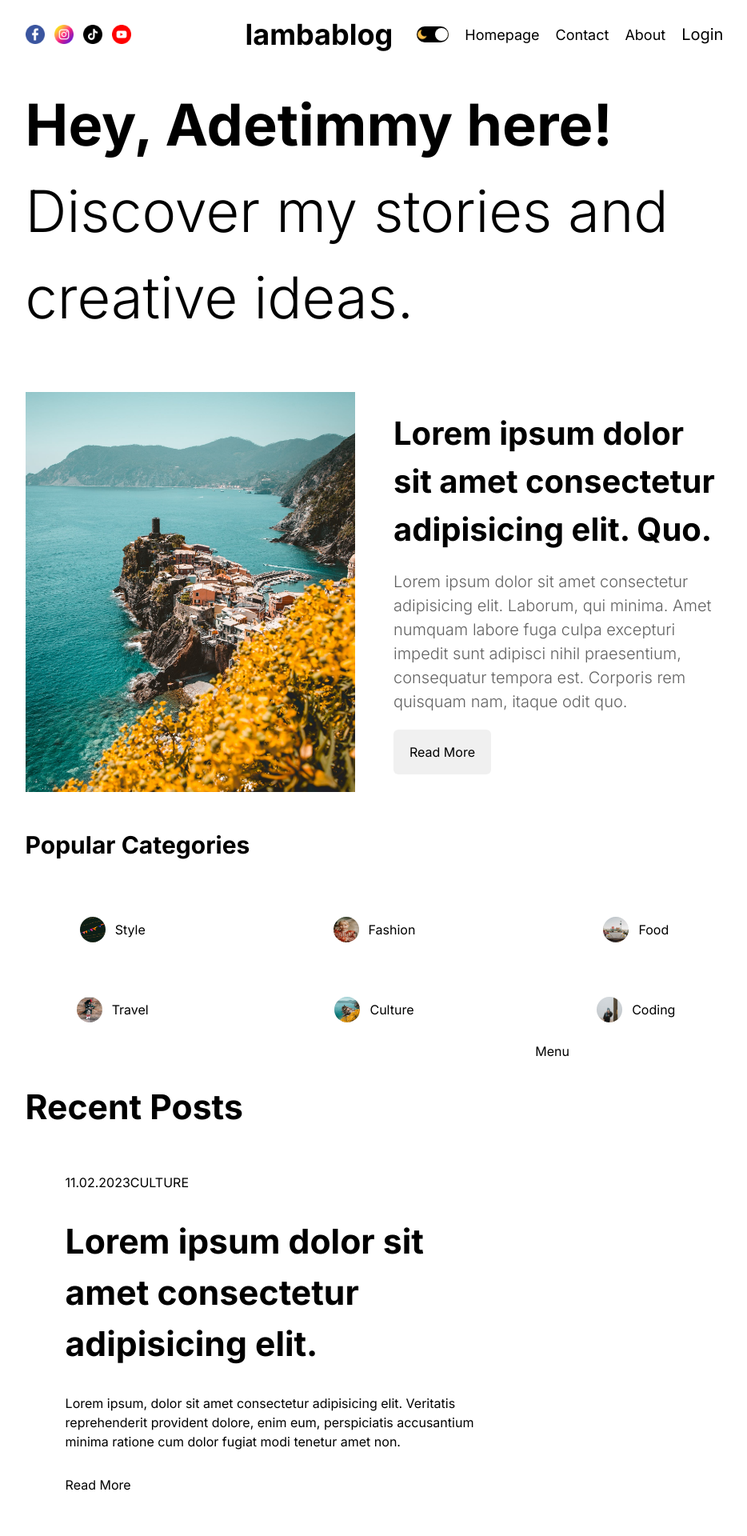
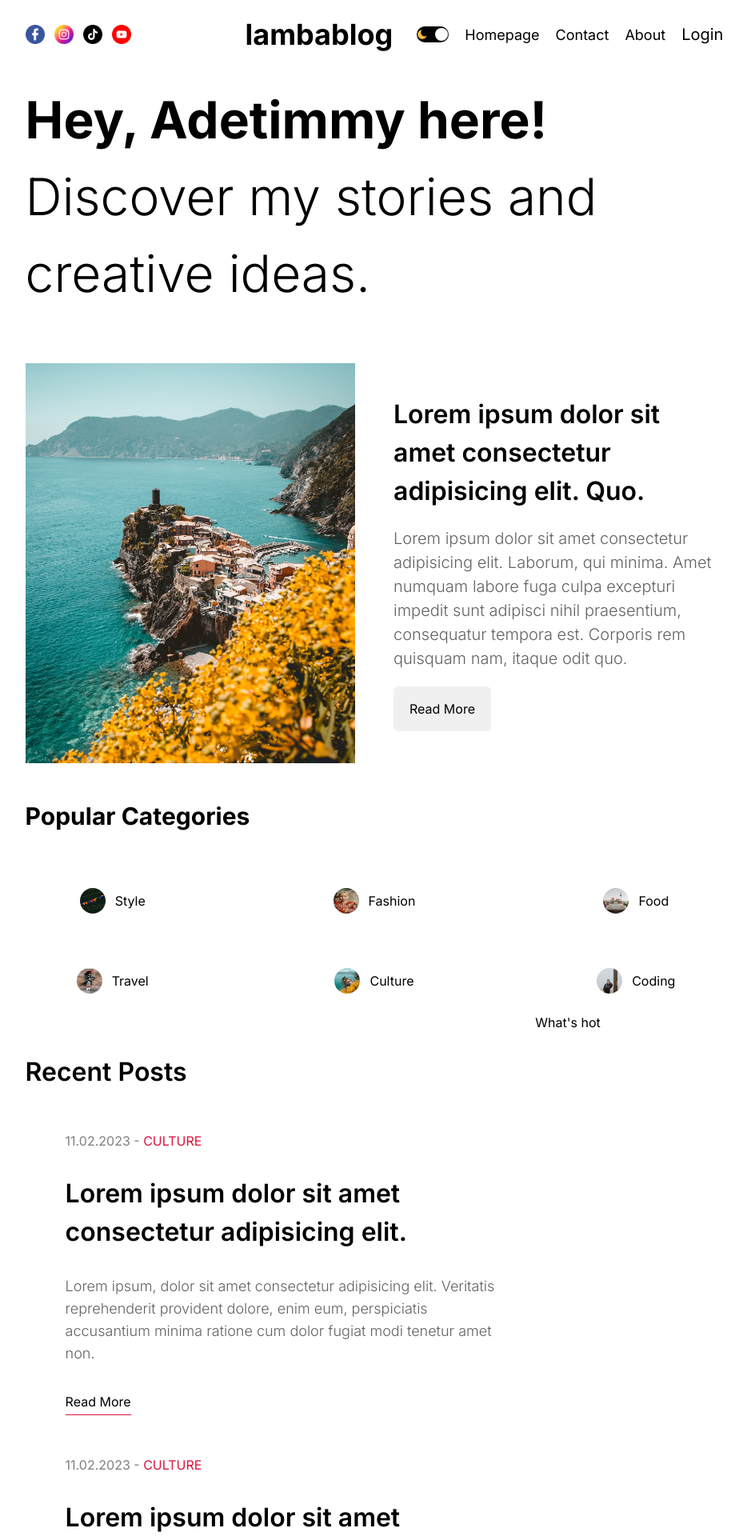
Before and after one commit to Adetimmy/Blog, a Next.js app: page / in a window 1280 px wide. Shown: the top 1920 px of the page at 80% size, without its empty margins (172-1106 px from the left). Built offline with nearby package versions, Linux system fonts and the light colour scheme.

Commit message:
done with card component set up

```diff
--- a/src/app/components/Card.tsx
+++ b/src/app/components/Card.tsx
@@ -10,16 +10,16 @@ export const Card = () => {
           <div>
             <div className="flex-1 flex flex-col gap-[30px]">
                 <div>
-                    <span>11.02.2023</span>
-                    <span>CULTURE</span>
+                    <span className="text-[gray]">11.02.2023 - </span>
+                    <span className="text-[crimson]">CULTURE</span>
                 </div>
                 <Link href='/'>
                     <h1>Lorem ipsum dolor sit amet consectetur adipisicing elit.</h1>
                 </Link>
-                <p>
+                <p className="text-lg font-light text-softTextColor ">
                     Lorem ipsum, dolor sit amet consectetur adipisicing elit. Veritatis reprehenderit provident dolore, enim eum, perspiciatis accusantium minima ratione cum dolor fugiat modi tenetur amet non.
                 </p>
-                <Link href='/'>Read More</Link>
+                <Link href='/' className="border-b-[1px] border-[crimson] w-max py-1">Read More</Link>
             </div>
           </div>
     </div>
--- a/src/app/components/CardList.tsx
+++ b/src/app/components/CardList.tsx
@@ -1,5 +1,5 @@
 import { Pagination } from './Pagination'
-import { Card } from './card'
+import { Card } from './Card'
 
 export const CardList = () => {
   return (
@@ -8,6 +8,9 @@ export const CardList = () => {
       <div>
         <div>
           <Card/>
+          <Card/>
+          <Card/>
+          <Card/>
         </div>
       </div>
       <Pagination/>
--- a/src/app/components/Featured.tsx
+++ b/src/app/components/Featured.tsx
@@ -4,7 +4,7 @@ import React from 'react'
 export const Featured = () => {
   return (
     <div className='mt-8'>
-      <h1 className='sm:text-[36px] text-[24px] xl:text-[72px] lg:text-[64px] md:text-[48px] 2xl:text-[96px] font-light'>
+      <h1 className='sm:text-[36px] text-[24px] xl:text-[64px] lg:text-[54px] md:text-[48px] 2xl:text-[72px] font-light'>
         <b className='font-bold'>Hey, Adetimmy here!</b> Discover my stories and creative ideas.
       </h1>
       <div className='mt-16 flex items-center gap-12'>
@@ -12,7 +12,7 @@ export const Featured = () => {
           <Image src='/p1.jpeg' alt='img' fill className='object-cover'/>
         </div>
         <div className='flex-1 flex-col gap-5 flex'>
-          <h1 className='text-[40px]'>Lorem ipsum dolor sit amet consectetur adipisicing elit. Quo.</h1>
+          <h1 className='2xl:text-[40px] xl:text-[32px] md:text-[28px] text-[18px]'>Lorem ipsum dolor sit amet consectetur adipisicing elit. Quo.</h1>
           <p className=' font-light text-[20px] text-softTextColor'>
             Lorem ipsum dolor sit amet consectetur adipisicing elit. Laborum, qui minima. Amet numquam labore fuga culpa excepturi impedit sunt adipisci nihil praesentium, consequatur tempora est. Corporis rem quisquam nam, itaque odit quo.
           </p>
--- a/src/app/components/Menu.tsx
+++ b/src/app/components/Menu.tsx
@@ -2,6 +2,8 @@ import React from 'react'
 
 export const Menu = () => {
   return (
-    <div className='' style={{flex:"2" }}>Menu</div>
+    <div className='' style={{flex:"2" }}>
+      <h2>What's hot</h2>
+    </div>
   )
 }
--- a/src/app/globals.css
+++ b/src/app/globals.css
@@ -3,6 +3,5 @@
 @tailwind utilities;
 
 h1{
-    font-size: 32pt;
-    font-weight: 700;
+   @apply 2xl:text-[40px] xl:text-[32px] md:text-[28px] text-[18px] font-semibold
 }
--- a/src/app/layout.tsx
+++ b/src/app/layout.tsx
@@ -21,7 +21,7 @@ export default function RootLayout({ children }:{children:React.ReactNode}) {
 
   return (
     <html lang="en">
-      <body className={`${inter.className} max-w-[100vw] overflow-hidden`}>
+      <body className={`${inter.className} max-w-[100vw]`}>
       <ThemeContextProvider>
         <Provider>
           <div className='min-h-screen text-textColor dark:bg-darkBg dark:text-darkColor bg-mainBg flex justify-center py-4 min-w-full'>
--- a/tailwind.config.ts
+++ b/tailwind.config.ts
@@ -8,9 +8,6 @@ const config: Config = {
   ],
   darkMode:"class",
   theme: {
-       fontFamily: {
-        work: ['Work Sans', 'sans-serif']
-    },
     backgroundColor:{
       mainBg:'white',
       darkBg:"#0f172a",
```
